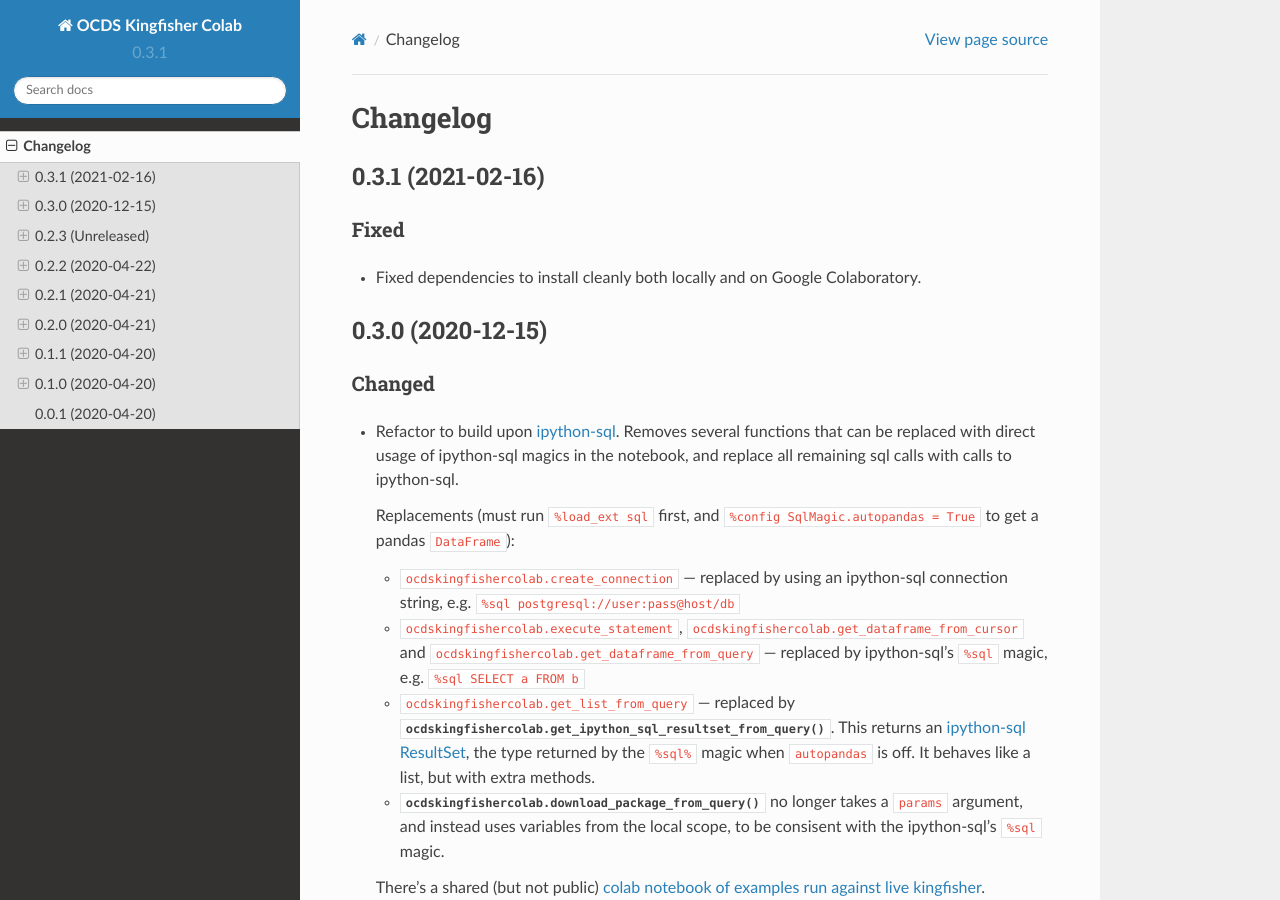
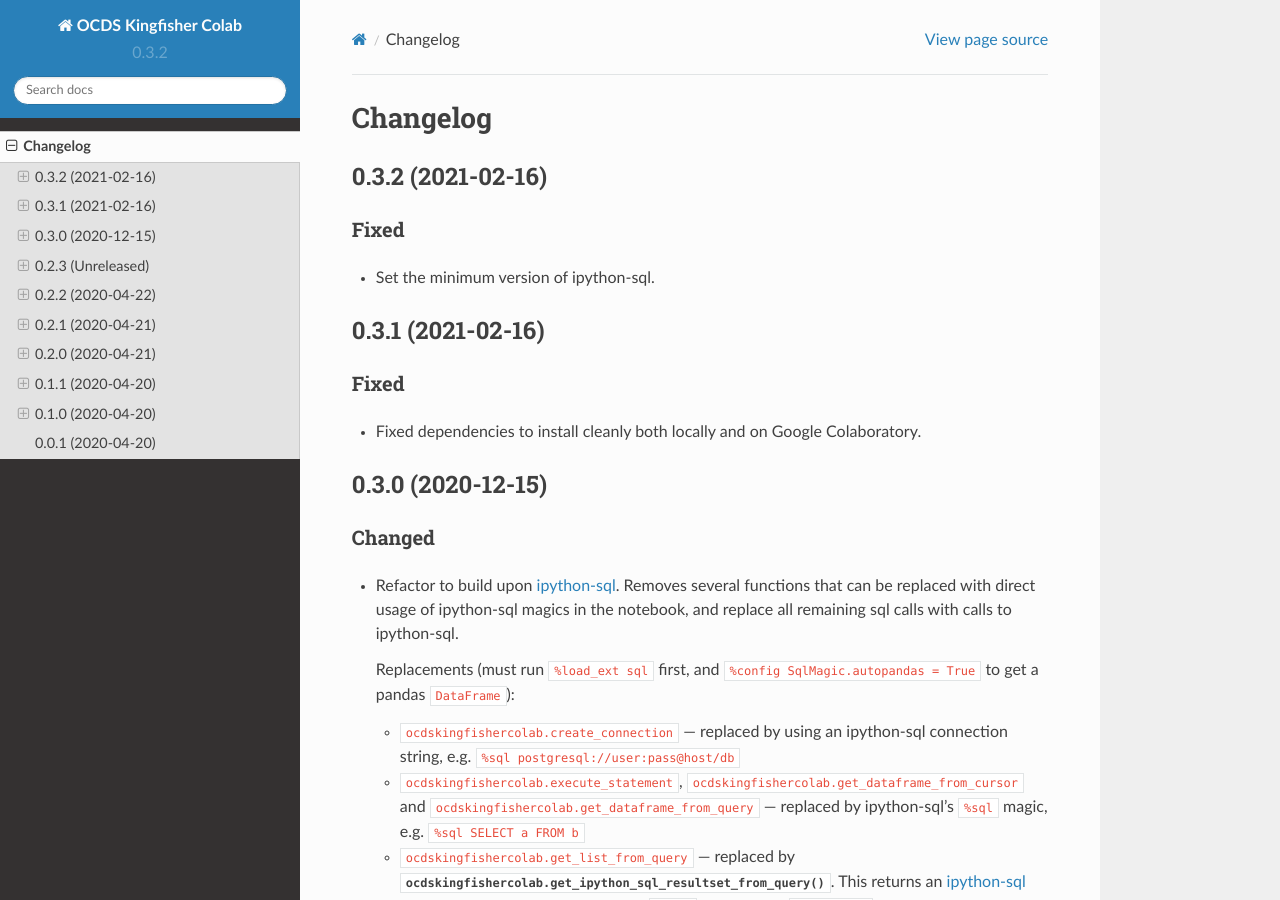
Before and after one commit to open-contracting/kingfisher-colab, a Sphinx documentation site: the page built from docs/changelog.rst, in a window 1280 px wide and 900 px high. Built offline with Sphinx 7.4.7 and the Read the Docs theme 2.0.0, drawn with Linux system fonts in a browser that asks for light colours.

Commit message:
setup: Set the minimum version of ipython-sql

```diff
--- a/docs/changelog.rst
+++ b/docs/changelog.rst
@@ -1,5 +1,13 @@
 Changelog
 =========
+
+0.3.2 (2021-02-16)
+------------------
+
+Fixed
+~~~~~
+
+-  Set the minimum version of ipython-sql.
 
 0.3.1 (2021-02-16)
 ------------------
--- a/docs/conf.py
+++ b/docs/conf.py
@@ -26,7 +26,7 @@ copyright = '2019, Open Contracting Partnership'
 author = 'Open Contracting Partnership'
 
 # The short X.Y version
-version = '0.3.1'
+version = '0.3.2'
 # The full version, including alpha/beta/rc tags
 release = version
 
--- a/setup.py
+++ b/setup.py
@@ -5,7 +5,7 @@ with open('README.rst') as f:
 
 setup(
     name='ocdskingfishercolab',
-    version='0.3.1',
+    version='0.3.2',
     author='Open Contracting Partnership',
     author_email='data@open-contracting.org',
     url='https://github.com/open-contracting/kingfisher-colab',
@@ -20,7 +20,7 @@ setup(
         'gspread',
         'gspread-dataframe',
         'ipython',
-        'ipython-sql',
+        'ipython-sql~=0.4.0',  # Google Colaboratory uses 0.3.x
         'libcoveocds',
         'notebook',
         'oauth2client',
```
